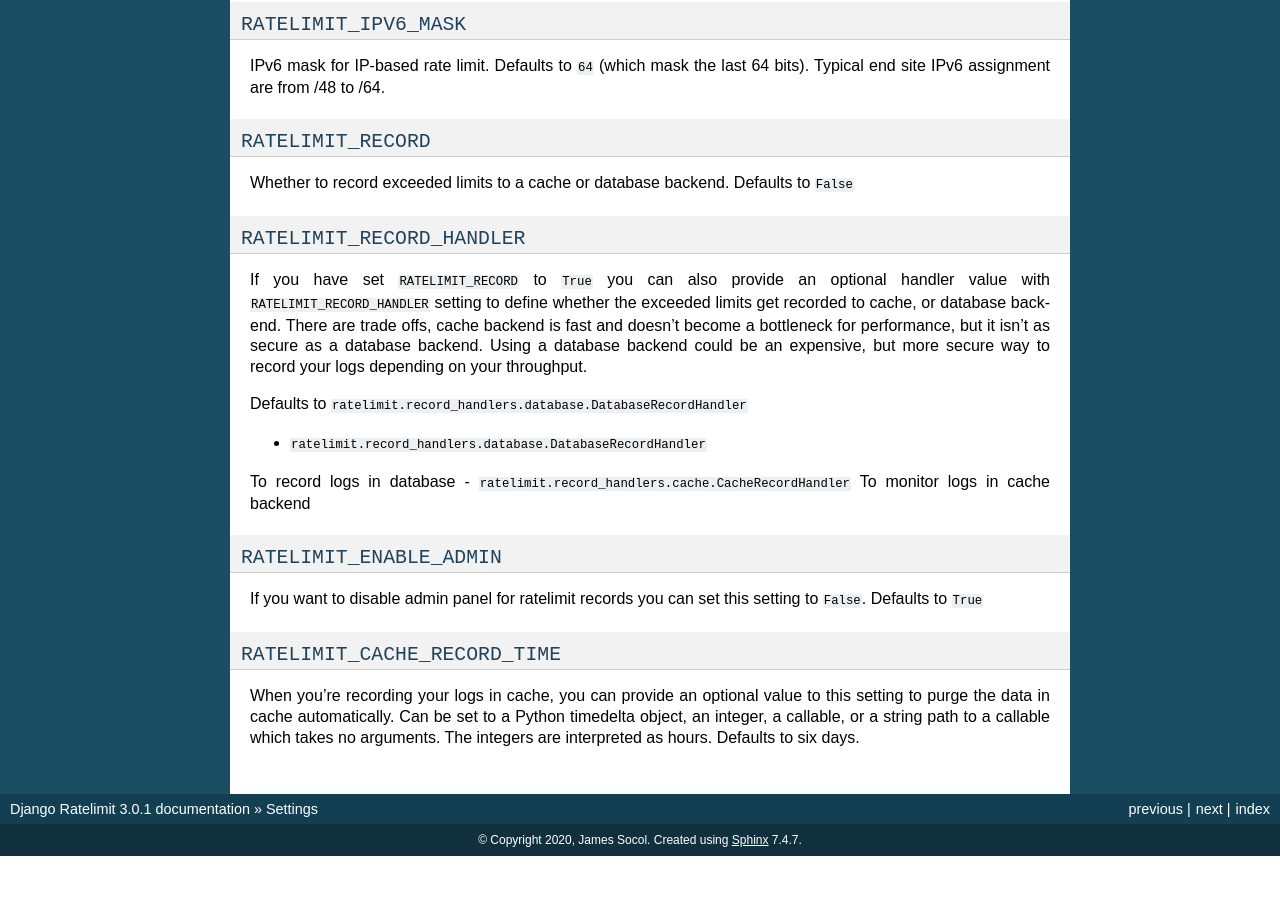
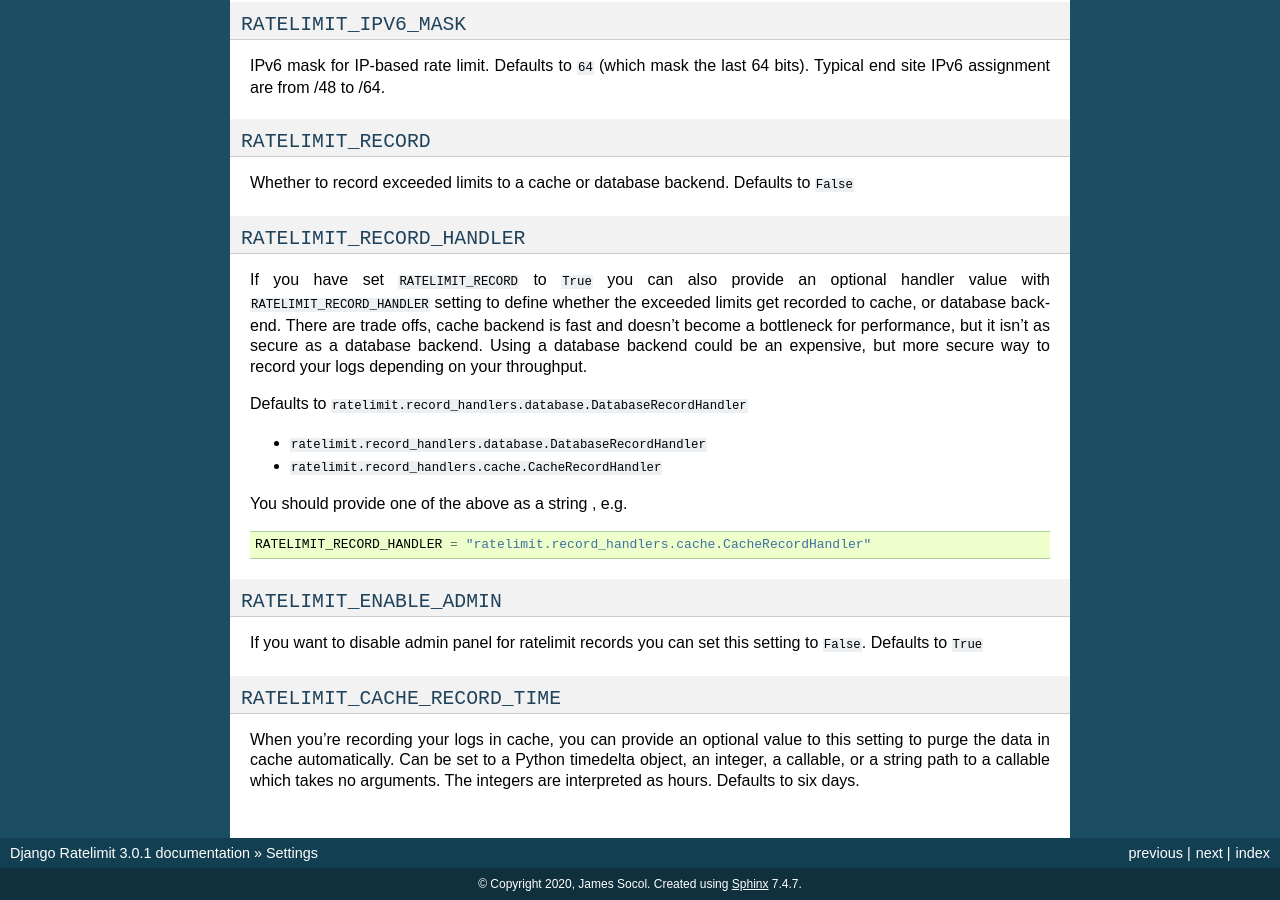
Before and after one commit to jsocol/django-ratelimit, a Sphinx documentation site: the page built from docs/settings.rst, in a window 1280 px wide and 900 px high, scrolled down 850 px. Built offline with Sphinx 7.4.7, drawn with Linux system fonts in a browser that asks for light colours; before the commit the page ends 1706 px from its top, so only the background shows below that.

```diff
--- a/docs/settings.rst
+++ b/docs/settings.rst
@@ -75,9 +75,14 @@ but more secure way to record your logs depending on your throughput.
 Defaults to ``ratelimit.record_handlers.database.DatabaseRecordHandler``
 
 - ``ratelimit.record_handlers.database.DatabaseRecordHandler``
-To record logs in database
+
 - ``ratelimit.record_handlers.cache.CacheRecordHandler``
-To monitor logs in cache backend
+
+You should provide one of the above as a string , e.g.
+
+.. code-block:: python
+
+    RATELIMIT_RECORD_HANDLER = "ratelimit.record_handlers.cache.CacheRecordHandler"
 
 ``RATELIMIT_ENABLE_ADMIN``
 --------------------------
--- a/test_settings.py
+++ b/test_settings.py
@@ -1,6 +1,4 @@
 SECRET_KEY = "ratelimit"
-
-INSTALLED_APPS = ("ratelimit",)
 
 RATELIMIT_USE_CACHE = "default"
 
@@ -33,12 +31,10 @@ DATABASES = {
     },
 }
 
-
 INSTALLED_APPS = [
     "django.contrib.auth",
     "django.contrib.contenttypes",
     "django.contrib.sessions",
-    "django.contrib.sites",
     "django.contrib.messages",
     "django.contrib.admin",
     "ratelimit",
```
